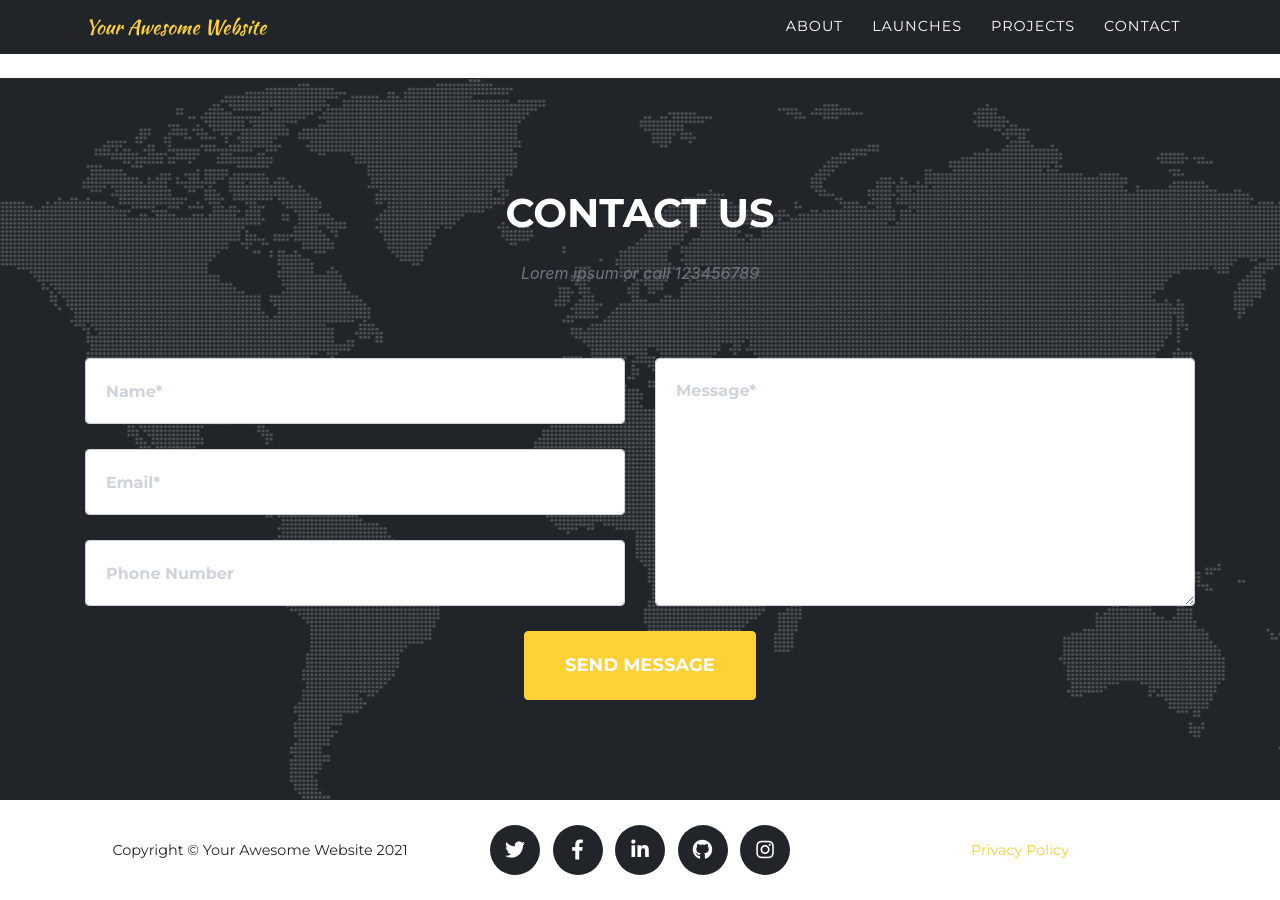
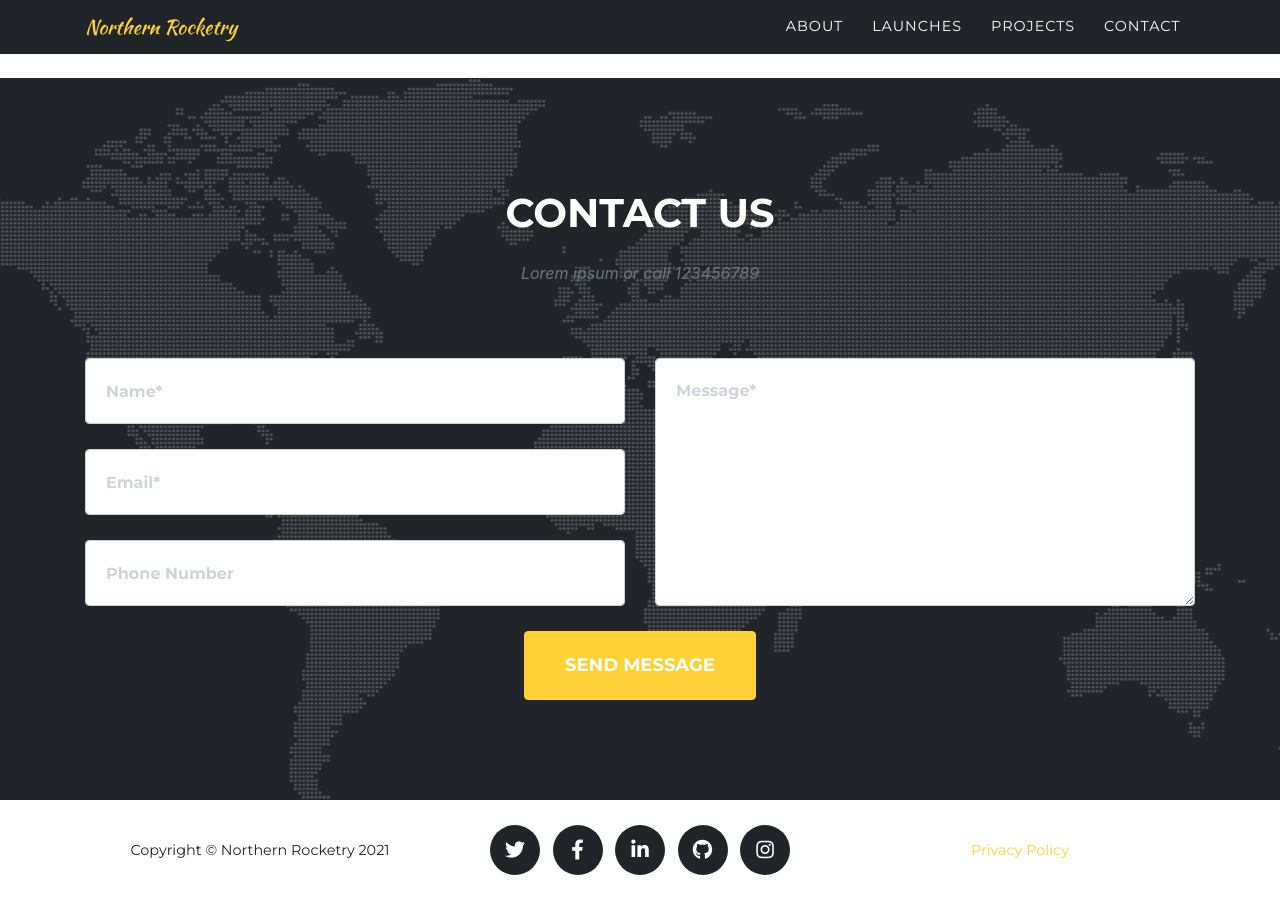
Before and after one commit to njkboys/northernrocketrywebsite_old, a Jekyll site: the page built from index.md, in a window 1280 px wide and 900 px high, scrolled down 6060 px. Built offline with Jekyll 4.4.1, drawn with Linux system fonts in a browser that asks for light colours; some web fonts are replaced.

Commit message:
Update _config.yml

```diff
--- a/_config.yml
+++ b/_config.yml
@@ -16,10 +16,10 @@ theme: jekyll-agency
 url    : "" # the base hostname & protocol for your site, e.g. http://example.com
 baseurl: "" # the subpath of your site, e.g. /blog
 
-title      : Your Awesome Website
-email      : your-email@example.com #this is also the email contact forms will go to
-description: "Site description"
-author     : Your Name
+title      : Northern Rocketry
+email      : northernrocketry@gmail.com #this is also the email contact forms will go to
+description: "Northern Rocketry"
+author     : Nathan R
 # logo:     #optional, defaults to site title
   # path: assets\img\clients\creative-market.jpg
   # height: 60 #height in px, defaults to 52px
```
